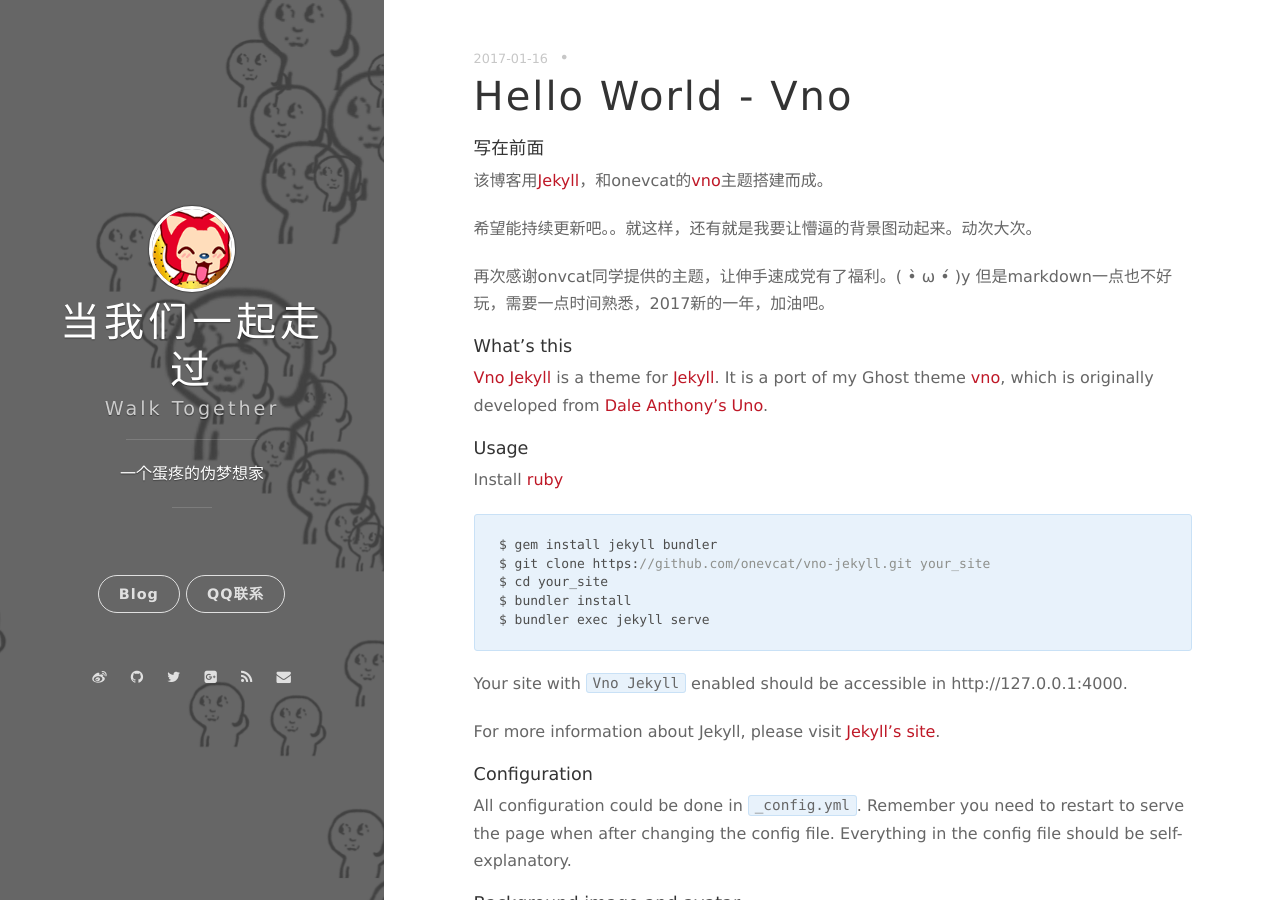
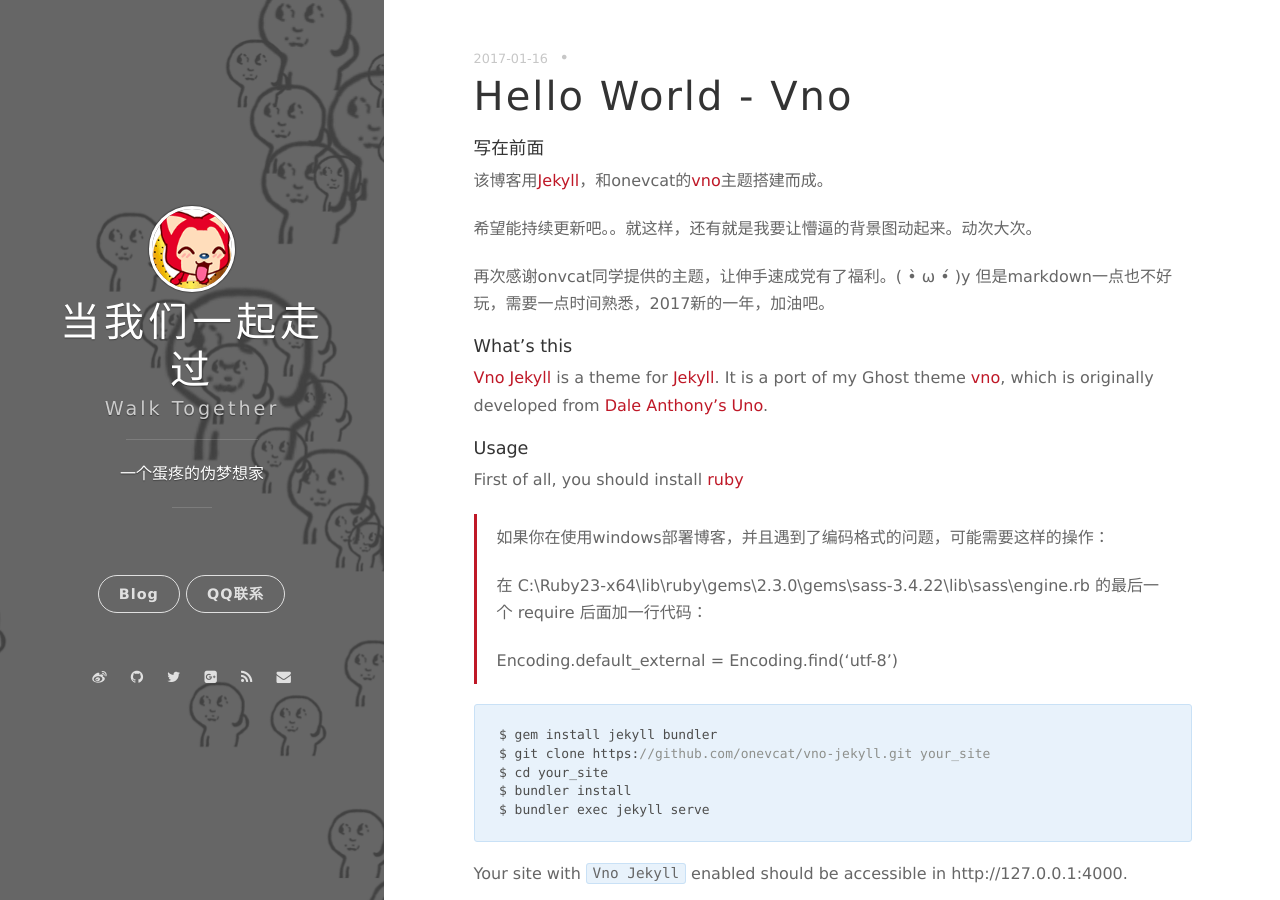
Before and after one commit to MelodySo/melodyso.github.io, a Jekyll site: the page built from _posts/2017-01-16-hello-world-vno.markdown, in a window 1280 px wide and 900 px high. Built offline with Jekyll 4.4.1, drawn with Linux system fonts in a browser that asks for light colours; nearby versions of some CDN libraries; comment, search, counter and statistics services are not loaded.

````diff
--- a/_posts/2017-01-16-hello-world-vno.markdown
+++ b/_posts/2017-01-16-hello-world-vno.markdown
@@ -17,7 +17,14 @@ date: 2017-01-16 15:32:24.000000000 +09:00
 
 #### Usage
 
-Install [ruby](https://www.ruby-lang.org/en/documentation/installation/#rubyinstaller)
+First of all, you should install [ruby](https://www.ruby-lang.org/en/documentation/installation/#rubyinstaller)
+
+> 如果你在使用windows部署博客，并且遇到了编码格式的问题，可能需要这样的操作：
+>
+> 在 C:\Ruby23-x64\lib\ruby\gems\2.3.0\gems\sass-3.4.22\lib\sass\engine.rb
+的最后一个 require 后面加一行代码：
+>
+> Encoding.default_external = Encoding.find('utf-8')
 
 ```bash
 $ gem install jekyll bundler
--- a/_posts/2017-05-04-learn-lua.markdown
+++ b/_posts/2017-05-04-learn-lua.markdown
@@ -274,8 +274,7 @@ Lua在线教程 [http://lua-users.org/wiki/TutorialDirectory](http://lua-users.o
 >
 >     a,b,c,d,e,f = myFirstLuaFunctionWithMultipleReturnValues(1,2,"three")
 >     print(a,b,c,d,e,f)
-
-
+>
 > -------- Output ------
 >
 > 1       2       three   My first lua function with multiple return values       1       true
@@ -284,7 +283,7 @@ Lua在线教程 [http://lua-users.org/wiki/TutorialDirectory](http://lua-users.o
 - 变量范围和function，以及local关键字，所有的变量默认都是全局变量
 
 >     b="global"
-
+>
 >     -- To make local variables you must put the keyword 'local' in front.
 >     function myfunc()
 >         local b=" local variable"
````
Also changed, not shown: _posts/2017-05-05-hierarchy-icon.markdown (added, +54 -0 lines).
